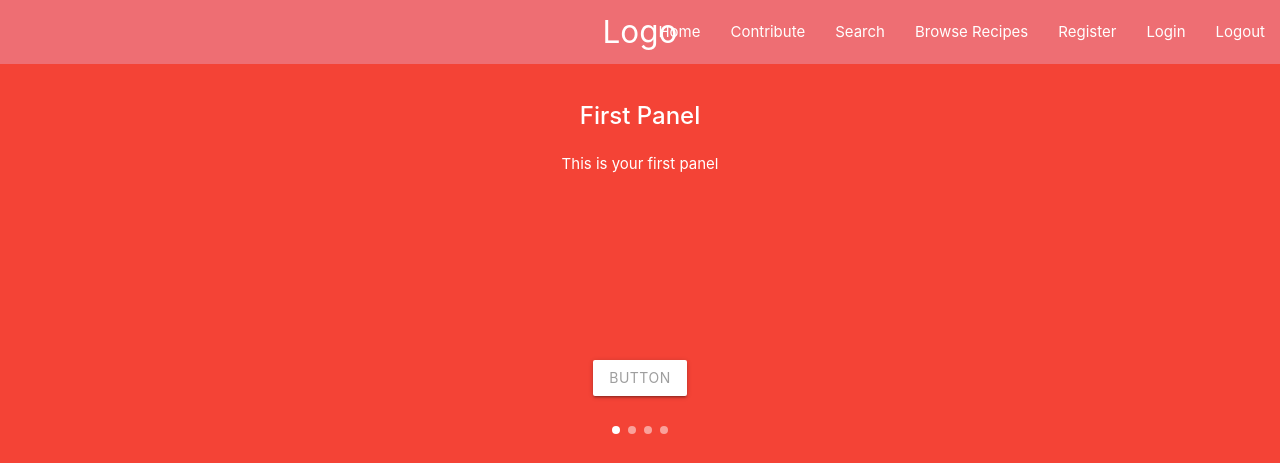
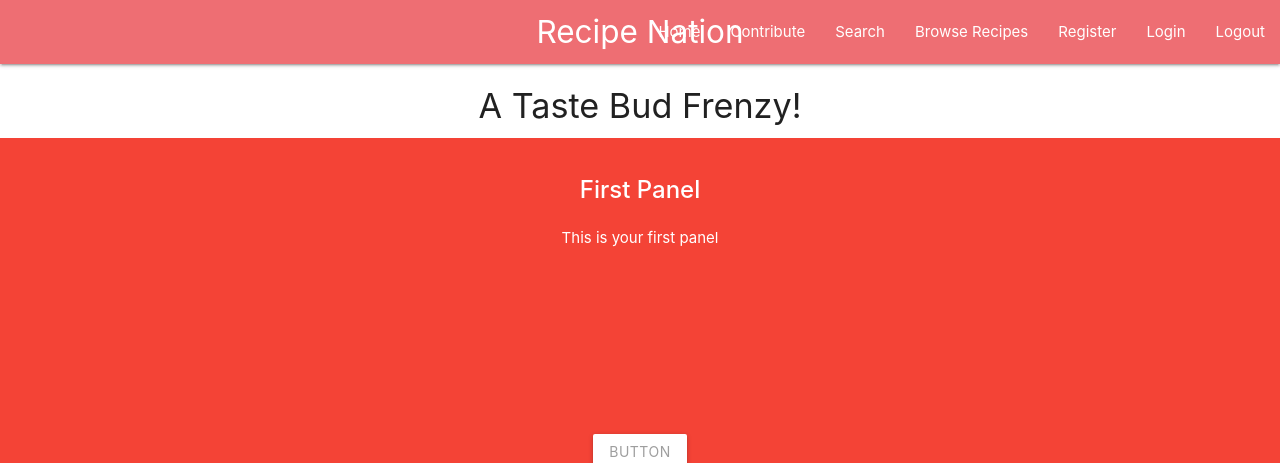
Before and after one commit to Code-Institute-Submissions/recipe-nation, a Flask app: page / in a window 1280 px wide. Shown: the top 463 px of the page. Run offline with Flask 2, Linux system fonts and the light colour scheme; data that the repository does not hold is empty; some libraries are stand-ins or nearby versions.

Commit message:
added page header and changed 'logo' to page title

```diff
--- a/templates/base.html
+++ b/templates/base.html
@@ -21,7 +21,7 @@
         </ul>
         <nav>
             <div class="nav-wrapper">
-                <a href="{{ url_for('recipes') }}" class="brand-logo center">Logo</a>
+                <a href="{{ url_for('recipes') }}" class="brand-logo center">Recipe Nation</a>
                 <a href="#" data-target="mobile-demo" class="sidenav-trigger"><i class="fas fa-bars"></i></a>
                 <ul class="right hide-on-med-and-down">
                     <li><a href="{{ url_for('recipes') }}">Home</a></li>
@@ -46,6 +46,7 @@
 
         </ul>
     </header>
+    <div class="container center"><h4>A Taste Bud Frenzy!</h4></div>
     {% block content %}
     {% endblock %}
 
```
